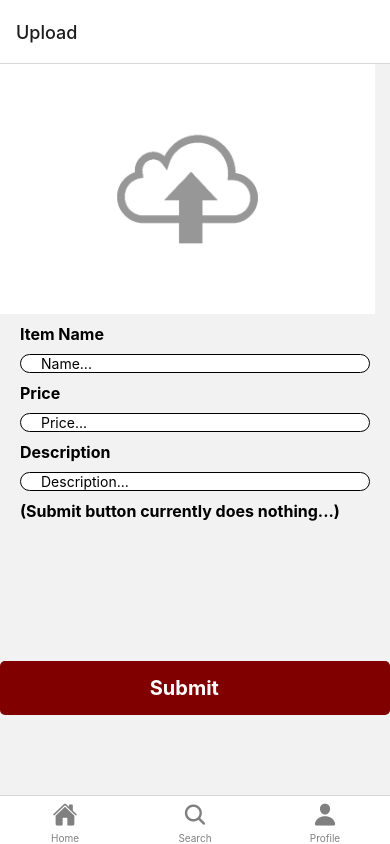
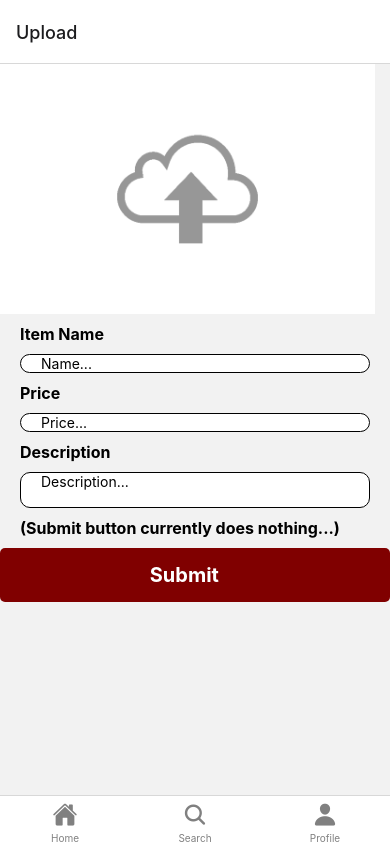
Before and after one commit to Cs262-BASSH/Client, a React Native app: screen /Upload in a window 390 px wide. Built offline with nearby package versions, Linux system fonts and the light colour scheme.

Commit message:
Upload Scrollable + Description Expands

```diff
--- a/screens/Upload.js
+++ b/screens/Upload.js
@@ -1,5 +1,5 @@
 import React from 'react';
-import { View, Text, TextInput, Image, TouchableOpacity, StyleSheet } from 'react-native';
+import { View, Text, TextInput, Image, TouchableOpacity, StyleSheet, ScrollView } from 'react-native';
 import * as ImagePicker from 'expo-image-picker';
 import UploadImageTemp from "../assets/UploadImageTemp.png"
 
@@ -24,7 +24,8 @@ export default function Upload() {
 		};
 
   return (
-    <View>
+    <ScrollView>
+		<View>
       <TouchableOpacity onPress={openImagePickerAsync}>
 				<Image source={UploadImageTemp} style={styles.defautlImage}/>
 				<Image source={{uri: selectedImage.localUri}}
@@ -44,7 +45,8 @@ export default function Upload() {
 
 			<Text style={styles.heading}>Description</Text>
 			<TextInput style={styles.typeInput}
-			placeholder = "Description...">
+			placeholder = "Description..."
+			multiline={true}>
 			</TextInput>
 
 			<Text style={styles.heading}>(Submit button currently does nothing...)</Text>
@@ -52,8 +54,8 @@ export default function Upload() {
 			<TouchableOpacity onPress={() => null} style={styles.button}>
       	<Text style={styles.buttonText}> Submit</Text>
       </TouchableOpacity>
-
     </View>
+		</ScrollView>
   );
 }
 
@@ -90,7 +92,7 @@ const styles = StyleSheet.create({
 		backgroundColor: "maroon",
 		padding: 15,
 		borderRadius: 5,
-		marginTop: 130,
+		//marginTop: 130,
 	},
 	buttonText: {
 		paddingLeft: 130,
```
